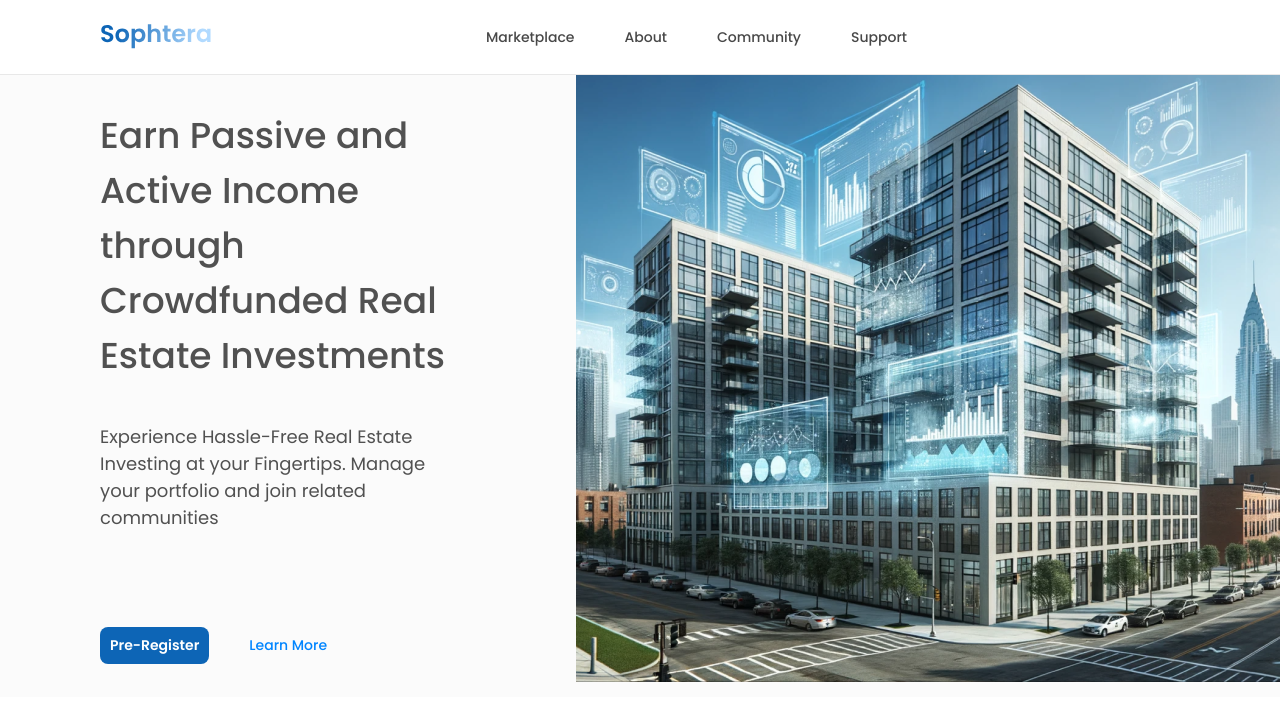
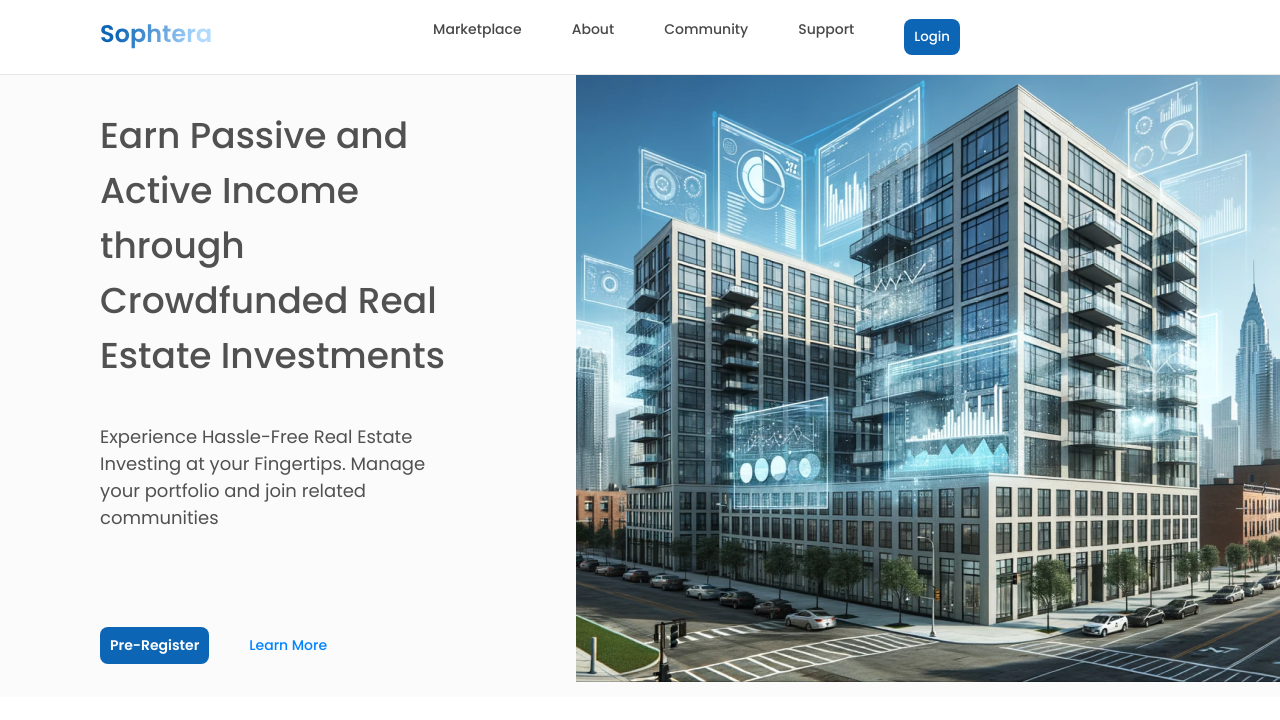
Before and after one commit to sehajveerd/ShoptakiWebsite-FrontEnd, a React (Create React App) app: page / in a window 1280 px wide. Shown: the top 720 px of the page. Built offline with nearby package versions, Linux system fonts and the light colour scheme; no server answers.

Commit message:
Included the Login button

```diff
--- a/src/components/Navbar.jsx
+++ b/src/components/Navbar.jsx
@@ -57,7 +57,7 @@ const Navbar = () => {
               <Link to="/community" className={linkClassNames}>
                 <div className="relative font-medium">Community</div>
               </Link>
-              <button
+              {/* <button
                 className="cursor-pointer ml-auto [border:none] py-2 px-2.5 bg-primaryblue-500 rounded-lg"
                 style={{ marginLeft: 'auto' }}
                 onClick={() =>
@@ -69,7 +69,7 @@ const Navbar = () => {
                 <div className="relative font-medium font-poppins text-white">
                   Login
                 </div>
-              </button>
+              </button> */}
               <OurStoryDropdown />
               <button className="cursor-pointer [border:none] p-0 bg-[transparent] relative w-[22px] h-[22px] items-center shrink-0">
                 <IconSearchOutline />
@@ -91,6 +91,19 @@ const Navbar = () => {
                 <div className="relative font-medium items-center">
                   <Tooltip text="Support"></Tooltip>
                 </div>
+                <button
+                  className="cursor-pointer ml-auto [border:none] py-2 px-2.5 bg-primaryblue-500 rounded-lg"
+                  style={{ marginLeft: 'auto' }}
+                  onClick={() =>
+                    loginWithRedirect({
+                      redirectUri: `${window.location.origin}/callback`,
+                    })
+                  }
+                >
+                  <div className="relative font-medium font-poppins text-white">
+                    Login
+                  </div>
+                </button>
                 {/* <div className="flex-grow" />
                 <button
                   className="lg:hidden cursor-pointer [border:none] py-2 px-2.5 bg-primaryblue-500 rounded-lg flex flex-row items-center justify-right hover:shadow-[0px_1px_4px_rgba(0,_0,_0,_0.25)]"
```
